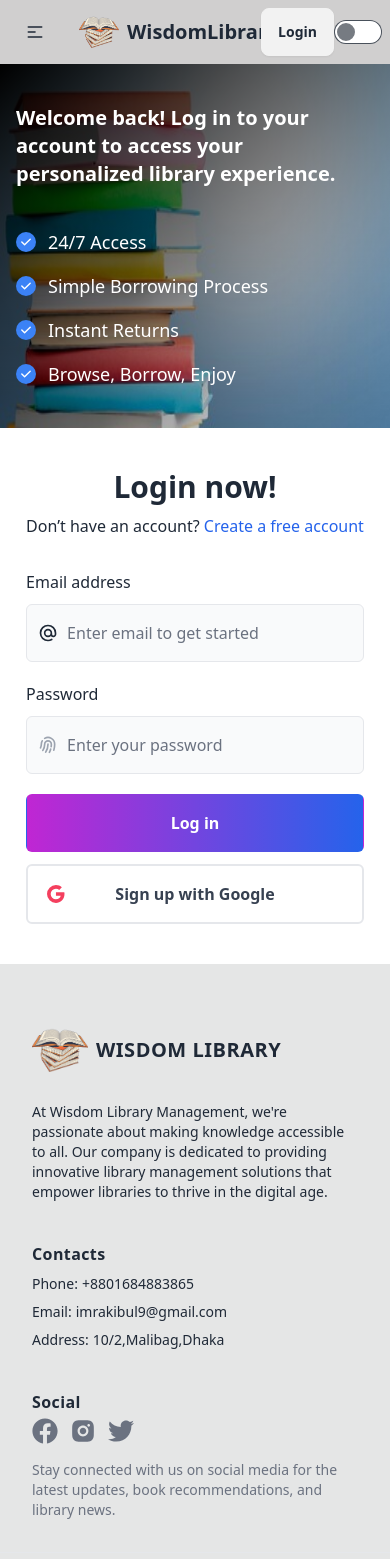
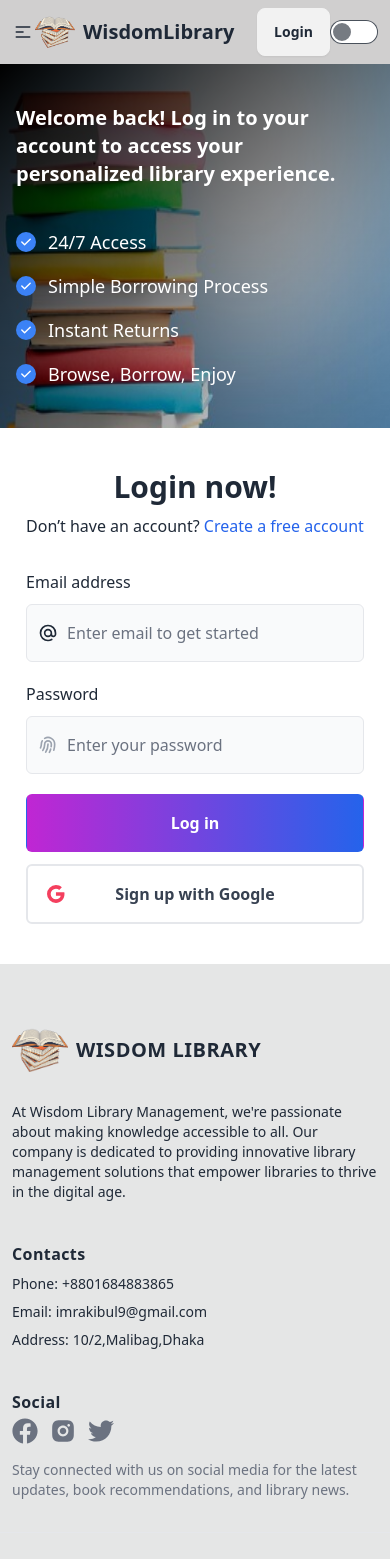
Before and after one commit to rjspyk5/wisdom-library-client, a React (Vite) app: page /login in a window 390 px wide. Shown: the top 1559 px of the page. Built offline with nearby package versions, Linux system fonts and the light colour scheme; no server answers.

Commit message:
home section formating complete

```diff
--- a/src/Components/Facilites.jsx
+++ b/src/Components/Facilites.jsx
@@ -14,8 +14,8 @@ export const Facilites = () => {
         <div className="">
           <div className="grid grid-cols-1 md:grid-cols-3 gap-20">
             <div className="">
-              <img className="md:h-[280px] md:mx-auto" src={reading} alt="" />
-              <h3 className="mt-8 text-xl font-semibold leading-tight ">
+              <img className="md:h-[280px] " src={reading} alt="" />
+              <h3 className=" text-lg md:text-xl font-semibold leading-tight ">
                 Quiet Reading Areas
               </h3>
               <p className="mt-4 text-base ">
@@ -26,7 +26,7 @@ export const Facilites = () => {
 
             <div className="">
               <img className="md:h-[280px]" src={digital2} alt="" />
-              <h3 className="mt-8 text-xl font-semibold leading-tight">
+              <h3 className=" text-lg md:text-xl font-semibold leading-tight">
                 24/7 Access to Digital Collections
               </h3>
               <p className="mt-4 text-base ">
@@ -36,8 +36,8 @@ export const Facilites = () => {
             </div>
 
             <div className="">
-              <img className="md:h-[280px] md:mx-auto" src={digital} alt="" />
-              <h3 className="mt-8 text-xl font-semibold leading-tight ">
+              <img className="md:h-[280px]" src={digital} alt="" />
+              <h3 className=" text-lg md:text-xl font-semibold leading-tight ">
                 Digital Bookshelf Organization:
               </h3>
               <p className="mt-4 text-base ">
--- a/src/Components/HeadingSection.jsx
+++ b/src/Components/HeadingSection.jsx
@@ -3,7 +3,7 @@ import React from "react";
 export const HeadingSection = ({ heading, subheading }) => {
   return (
     <div className="space-y-5 my-10">
-      <h1 className="text-center font-bold text-xl md:text-3xl">{heading}</h1>
+      <h1 className="text-center font-bold text-2xl md:text-3xl">{heading}</h1>
       <h2 className="text-center max-w-xl mx-auto">{subheading}</h2>
     </div>
   );
--- a/src/Components/HowToBorrowBook.jsx
+++ b/src/Components/HowToBorrowBook.jsx
@@ -188,7 +188,7 @@ export const HowToBorrowBook = () => {
           </div>
         </div>
         <div className="relative mb-4 lg:mb-0 flex justify-center items-center">
-          <div className="hero-overlay bg-opacity-20 w-full absolute"></div>
+          <div className="hero-overlay rounded-xl  bg-opacity-20 w-full md:h-[504px] absolute"></div>
           <img
             className=" w-full  rounded-xl shadow-lg h-[300px] md:h-[504px]  "
             src={im}
--- a/src/Pages/BookDetails.jsx
+++ b/src/Pages/BookDetails.jsx
@@ -138,7 +138,7 @@ export const BookDetails = () => {
       <div className="grid grid-cols-1 md:grid-cols-5 gap-10 py-10">
         <div className="md:col-span-2 p-8 border ">
           <img
-            className="rounded-lg w-4/5 mx-auto h-[400px]"
+            className="rounded-lg w-4/5 mx-auto h-[300px]"
             src={book?.photo}
             alt=""
           />
@@ -181,7 +181,7 @@ export const BookDetails = () => {
           <button
             onClick={() => document.getElementById("my_modal_1").showModal()}
             disabled={parseInt(book?.quantity) === 0 ? true : false}
-            className="btn"
+            className="btn bg-lime-500 text-white ml-4"
           >
             Borrow
           </button>
--- a/src/Pages/Home/CatagoriesSection/Catagories.jsx
+++ b/src/Pages/Home/CatagoriesSection/Catagories.jsx
@@ -23,7 +23,7 @@ export const Catagories = () => {
           </div>
         </div>
       ) : (
-        <div className="grid grid-cols-1 md:grid-cols-2 lg:grid-cols-3 gap-10 ">
+        <div className="grid grid-cols-2 lg:grid-cols-4 gap-10 ">
           {catagoryName.map((el) => (
             <CatagoriesCard key={el._id} info={el} />
           ))}
--- a/src/Pages/Home/CatagoriesSection/CatagoriesCard.jsx
+++ b/src/Pages/Home/CatagoriesSection/CatagoriesCard.jsx
@@ -12,7 +12,7 @@ export const CatagoriesCard = ({ info }) => {
         <h1 className="font-bold text-base md:text-xl">{info.category}</h1>
         <Link
           to={`/category/${info.category}`}
-          className="btn btn-sm md:btn-md"
+          className="btn bg-lime-500 text-white mt-2 btn-sm md:btn-md"
         >
           Explore Now
         </Link>
--- a/src/Pages/Home/Home.jsx
+++ b/src/Pages/Home/Home.jsx
@@ -12,27 +12,29 @@ export const Home = () => {
       <div className="relative  animate__animated animate__fadeIn animate__slower ">
         <Carasoul />
       </div>
-      <div>
+      <div className="px-3 max-w-[1150px] mx-auto">
+        <div className="pt-10 pb-20 ">
           <HeadingSection
             heading="Catagories"
             subheading="Browse through our range of categories to find your next literary adventure"
           />
-      </div>
-      <div>
           <Catagories />
         </div>
+
         <div>
           <Facilites />
         </div>
-      <div>
+        <div className="my-24">
           <HeadingSection
             heading="Easy Steps to Borrowing a Book"
             subheading="Follow these simple steps to borrow books from our library and dive into your next adventure!"
           />
           <HowToBorrowBook />
         </div>
-
+        <div className="mb-14">
           <ContactUs />
+        </div>
+      </div>
     </>
   );
 };
--- a/src/Shared/Footer.jsx
+++ b/src/Shared/Footer.jsx
@@ -7,7 +7,7 @@ export const Footer = () => {
   return (
     <div>
       <div className="  bg-base-300 pt-16 ">
-        <div className="grid px-8 max-w-[1150px] mx-auto gap-10 row-gap-6 mb-8 sm:grid-cols-2 lg:grid-cols-4">
+        <div className="grid px-3 max-w-[1150px] mx-auto gap-10 row-gap-6 mb-8 sm:grid-cols-2 lg:grid-cols-4">
           <div className="sm:col-span-2">
             <Link to="/" className="inline-flex items-center">
               <img className="w-14" src={logo} alt="" />
--- a/src/Shared/Navbar.jsx
+++ b/src/Shared/Navbar.jsx
@@ -68,7 +68,6 @@ export const Navbar = () => {
               isActive ? "bg-blue-600 focus:bg-blue-600" : ""
             }
           >
-            {" "}
             Borrowed Books
           </NavLink>
         </li>
@@ -77,10 +76,14 @@ export const Navbar = () => {
   );
   return (
     <div className="sticky top-0 backdrop-blur-sm bg-[#251c1c36] w-full z-[50]">
-      <div className="navbar bg-transparent">
+      <div className="navbar px-3 max-w-[1150px] mx-auto  bg-transparent">
         <div className="navbar-start">
           <div className="dropdown">
-            <div tabIndex={0} role="button" className="btn btn-ghost lg:hidden">
+            <div
+              tabIndex={0}
+              role="button"
+              className="btn px-0 btn-ghost lg:hidden"
+            >
               <svg
                 xmlns="http://www.w3.org/2000/svg"
                 className="h-5 w-5"
@@ -103,7 +106,7 @@ export const Navbar = () => {
               {menu}
             </ul>
           </div>
-          <Link to="/" className="btn btn-ghost text-xl">
+          <Link to="/" className="btn pl-0 btn-ghost text-xl">
             <img className="w-10" src={logo} alt="" />
             WisdomLibrary
           </Link>
```
Lines whose indentation alone changed are shown as unchanged.
